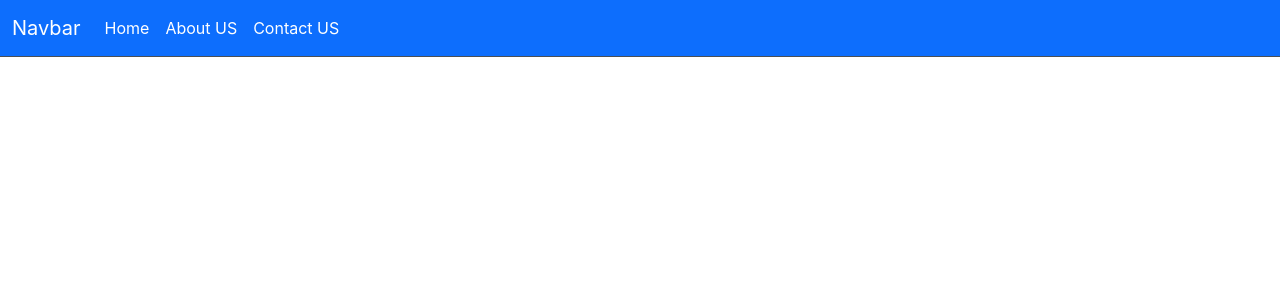
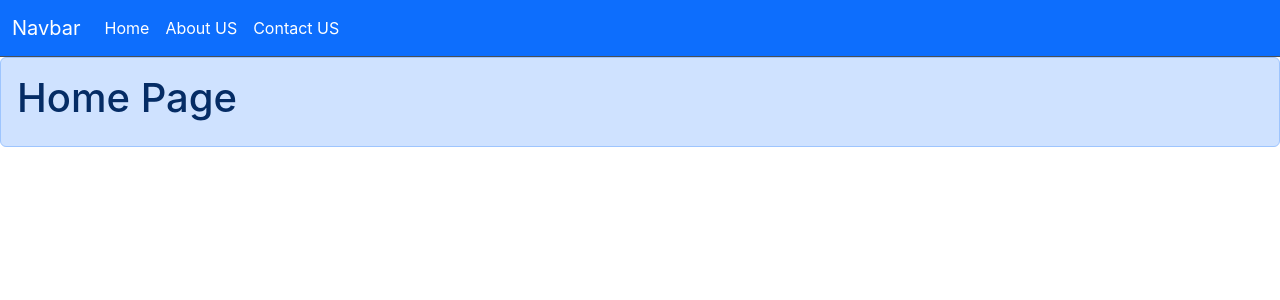
Before and after one commit to coder-harsh/react-router-first, a React (Create React App) app: page / in a window 1280 px wide. Shown: the top 300 px of the page. Built offline with nearby package versions, Linux system fonts and the light colour scheme.

Commit message:
reset app.js

```diff
--- a/src/App.js
+++ b/src/App.js
@@ -13,7 +13,7 @@ function App() {
         <div>
             <Header />
             <Routes>
-                <Route exact path="/react-router-first" element={<Home />} />
+                <Route path="/" element={<Home />} />
                 <Route path="/about" element={<About />} />
                 <Route path="/contact" element={<Contact />} />
             </Routes>
```
